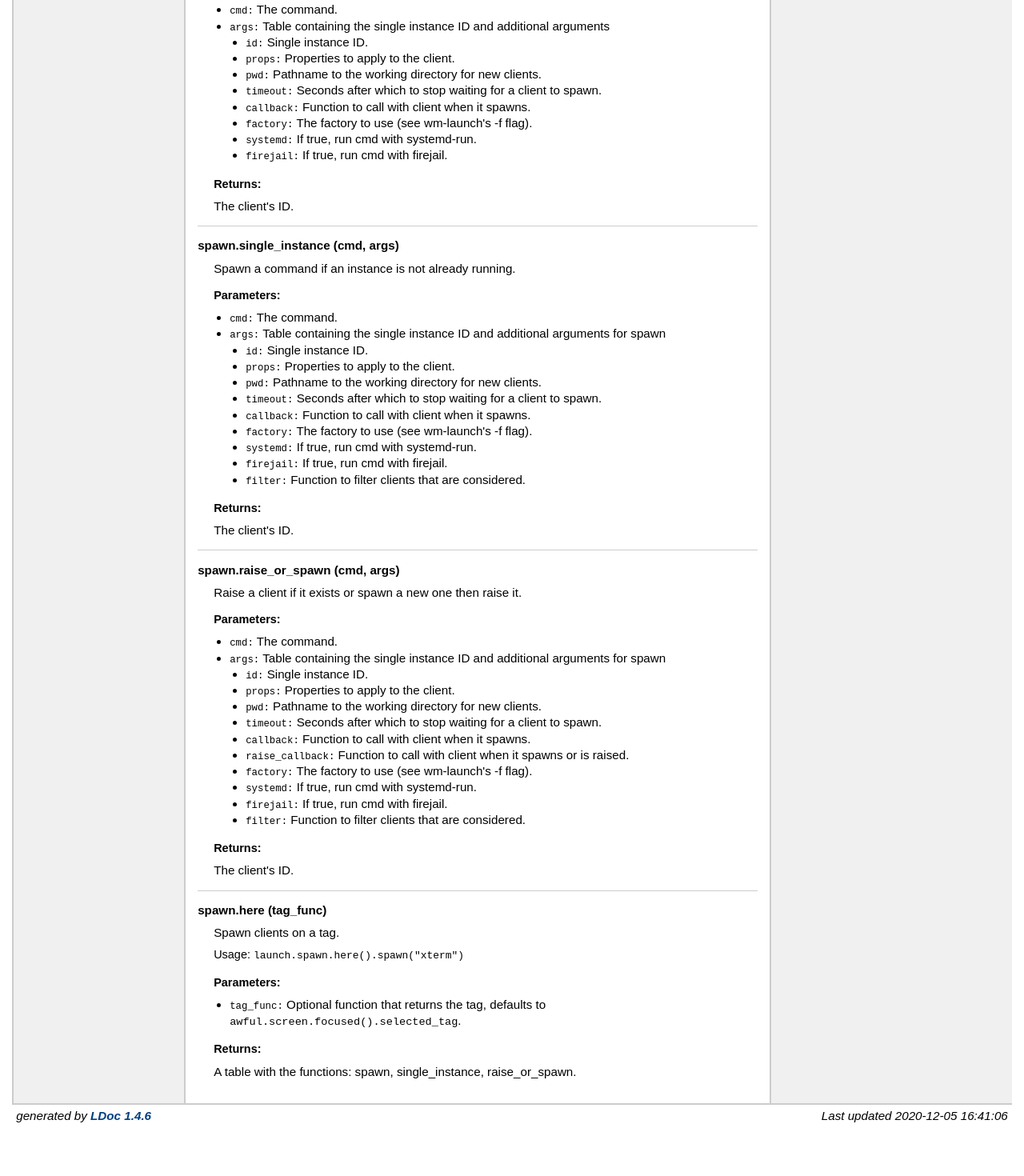
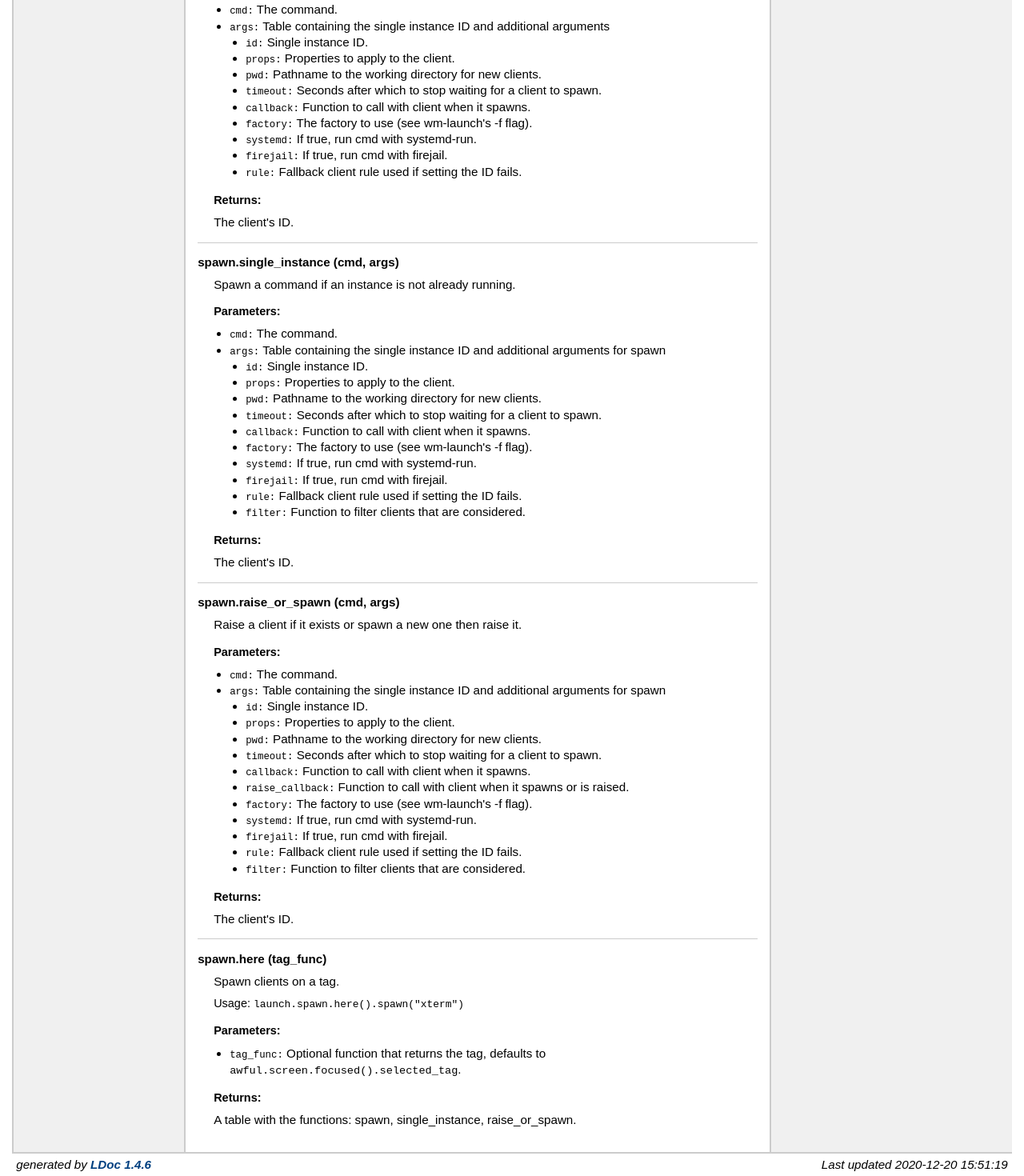
Before and after one commit to jcrd/awesome-launch, a plain HTML site: page modules/awesome-launch.html in a window 1280 px wide. Shown: the part 993-2463 px from the top of the page at 80% size. Before the commit the page ends 2403 px from the top, so only its background shows below. Drawn offline with Linux system fonts and the light colour scheme.

Commit message:
Update docs for fallback client rule

```diff
--- a/modules/awesome-launch.html
+++ b/modules/awesome-launch.html
@@ -188,6 +188,9 @@
         <li><span class="parameter">firejail</span>
          If true, run cmd with firejail.
         </li>
+        <li><span class="parameter">rule</span>
+         Fallback client rule used if setting the ID fails.
+        </li>
         </li></ul>
     </ul>
 
@@ -239,6 +242,9 @@
         </li>
         <li><span class="parameter">firejail</span>
          If true, run cmd with firejail.
+        </li>
+        <li><span class="parameter">rule</span>
+         Fallback client rule used if setting the ID fails.
         </li>
         <li><span class="parameter">filter</span>
          Function to filter clients that are considered.
@@ -298,6 +304,9 @@
         <li><span class="parameter">firejail</span>
          If true, run cmd with firejail.
         </li>
+        <li><span class="parameter">rule</span>
+         Fallback client rule used if setting the ID fails.
+        </li>
         <li><span class="parameter">filter</span>
          Function to filter clients that are considered.
         </li>
@@ -349,7 +358,7 @@
 </div> <!-- id="main" -->
 <div id="about">
 <i>generated by <a href="http://github.com/stevedonovan/LDoc">LDoc 1.4.6</a></i>
-<i style="float:right;">Last updated 2020-12-05 16:41:06 </i>
+<i style="float:right;">Last updated 2020-12-20 15:51:19 </i>
 </div> <!-- id="about" -->
 </div> <!-- id="container" -->
 </body>
```
Also changed, not shown: index.html (+1 -1 lines), modules/awesome-launch.panel.html (+1 -1 lines), modules/awesome-launch.widget.html (+1 -1 lines), modules/awesome-launch.workspace.html (+1 -1 lines).
